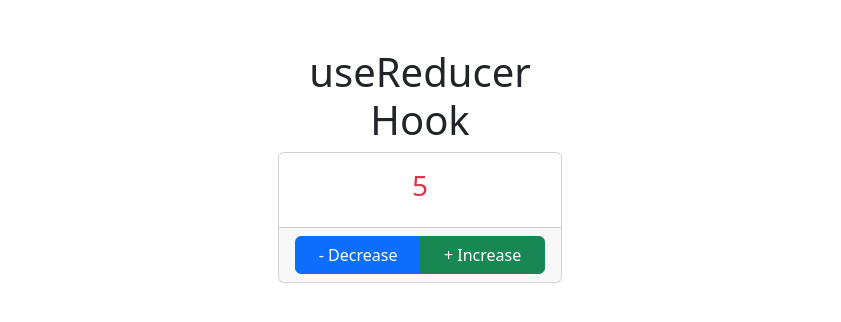
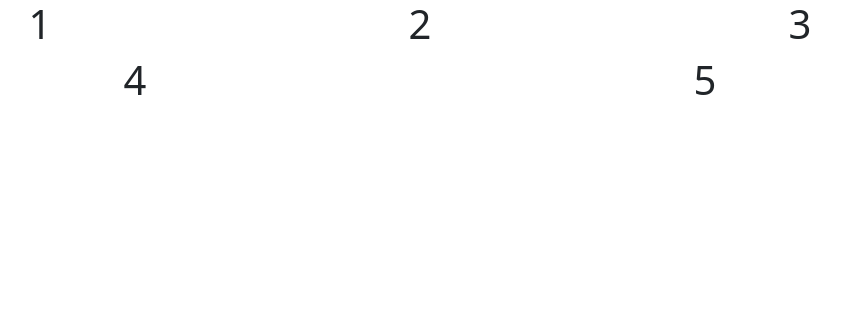
Before and after one commit to sagarsutar007/book-library, a React (Vite) app: page /test in a window 1280 px wide. Shown: the top 322 px of the page, without its empty margins (220-1061 px from the left). Built offline with nearby package versions, Linux system fonts and the light colour scheme.

Commit message:
query strings

```diff
--- a/src/App.jsx
+++ b/src/App.jsx
@@ -7,6 +7,8 @@ import Layout from "./pages/layouts/Layout";
 import Services from "./pages/Services";
 import ServiceDetail from "./pages/ServiceDetail";
 import TestReducer from "./pages/TestReducer";
+import ChildPage from "./pages/ChildPage";
+import QueryString from "./pages/QueryString";
 function App() {
   return (
     <BrowserRouter>
@@ -20,7 +22,8 @@ function App() {
 
           <Route path="*" element={<Homepage />} />
         </Route>
-        <Route path="test" element={<TestReducer />} />
+        <Route path="test" element={<ChildPage />} />
+        <Route path="query-string" element={<QueryString />} />
       </Routes>
     </BrowserRouter>
   )
--- /dev/null
+++ b/src/components/WrapContent.jsx
@@ -0,0 +1,13 @@
+import { Container, Row } from "react-bootstrap";
+
+function WrapContent({children}) {
+    return (
+        <Container>
+            <Row>
+                {children}
+            </Row>
+        </Container>
+    );
+}
+
+export default WrapContent;
--- /dev/null
+++ b/src/pages/ChildPage.jsx
@@ -0,0 +1,30 @@
+import { Col } from "react-bootstrap";
+import WrapContent from "../components/WrapContent";
+
+
+function ChildPage(){
+    return (<>
+        <WrapContent>
+            <Col lg={4} className="text-center h1">
+                1
+            </Col>
+            <Col lg={4} className="text-center h1">
+                2
+            </Col>
+            <Col lg={4} className="text-center h1">
+                3
+            </Col>
+        </WrapContent>
+
+        <WrapContent>
+            <Col lg={6} className="text-center h1">
+                4
+            </Col>
+            <Col lg={6} className="text-center h1">
+                5
+            </Col>
+        </WrapContent>
+    </>);
+}
+
+export default ChildPage;
--- /dev/null
+++ b/src/pages/QueryString.jsx
@@ -0,0 +1,28 @@
+import { Col } from "react-bootstrap";
+import WrapContent from "../components/WrapContent";
+import { useSearchParams, useLocation, useNavigate} from "react-router-dom";
+
+function QueryString() {
+    const nav = useNavigate();
+    const loc = useLocation();
+
+    const [queryStr] = useSearchParams();
+
+    const key = queryStr.get('key2');
+
+    console.log(loc.search);
+
+    function handleClick(){
+        nav("/test");
+    }
+    return (
+        <WrapContent>
+            <Col>
+                <h1>Query String : {key} </h1>
+                <button onClick={handleClick}>Take me to Netflix</button>
+            </Col>
+        </WrapContent>
+    );
+}
+
+export default QueryString;
--- a/src/pages/TestReducer.jsx
+++ b/src/pages/TestReducer.jsx
@@ -22,6 +22,7 @@ function TestReducer() {
 
     console.log("called");
     return (
+        <>
         <Container>
             <Row>
                 <Col lg={4} className="mx-auto p-5">
@@ -43,6 +44,7 @@ function TestReducer() {
                 </Col>
             </Row>
         </Container>
+        </>
     )
 }
 
```
